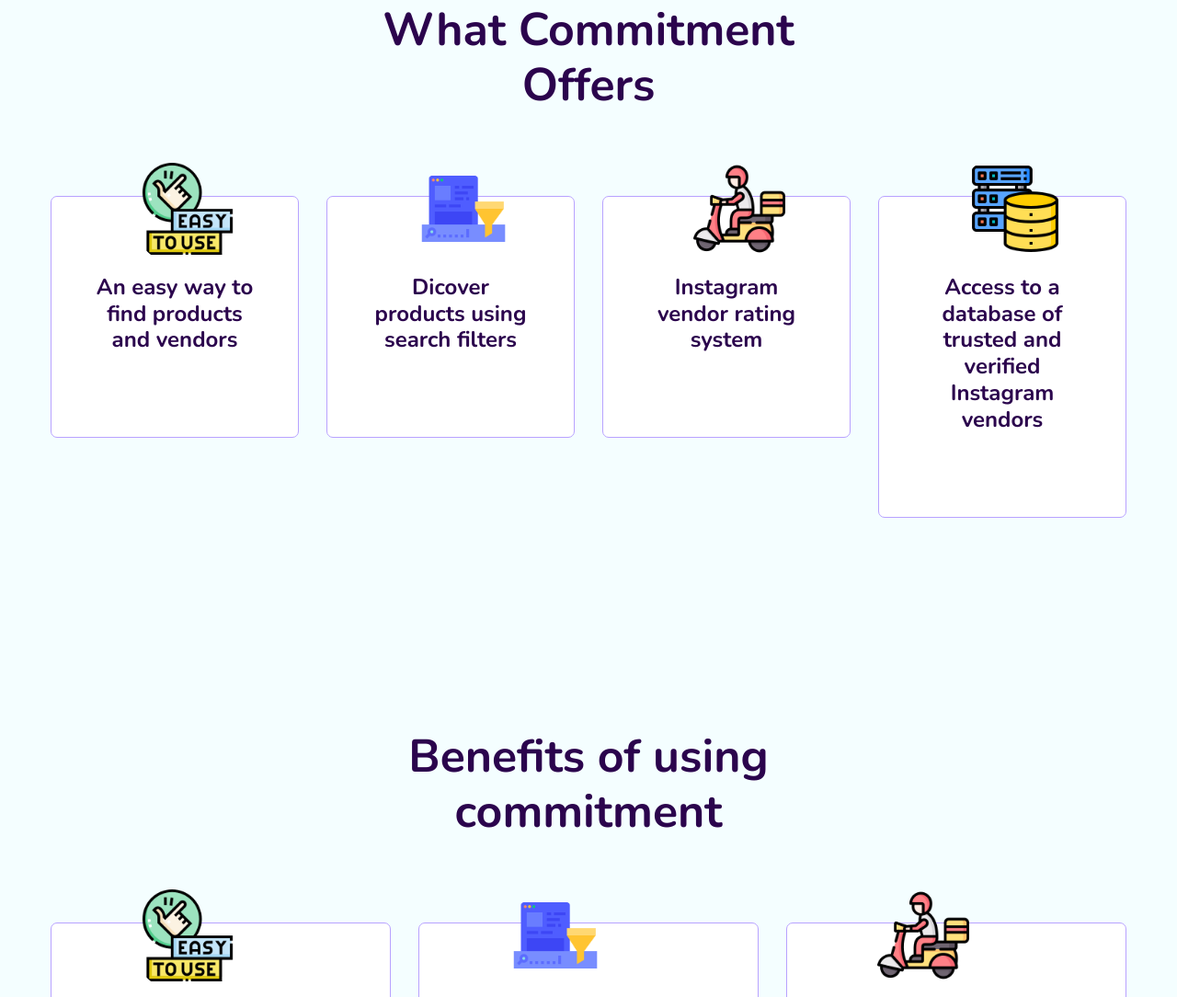
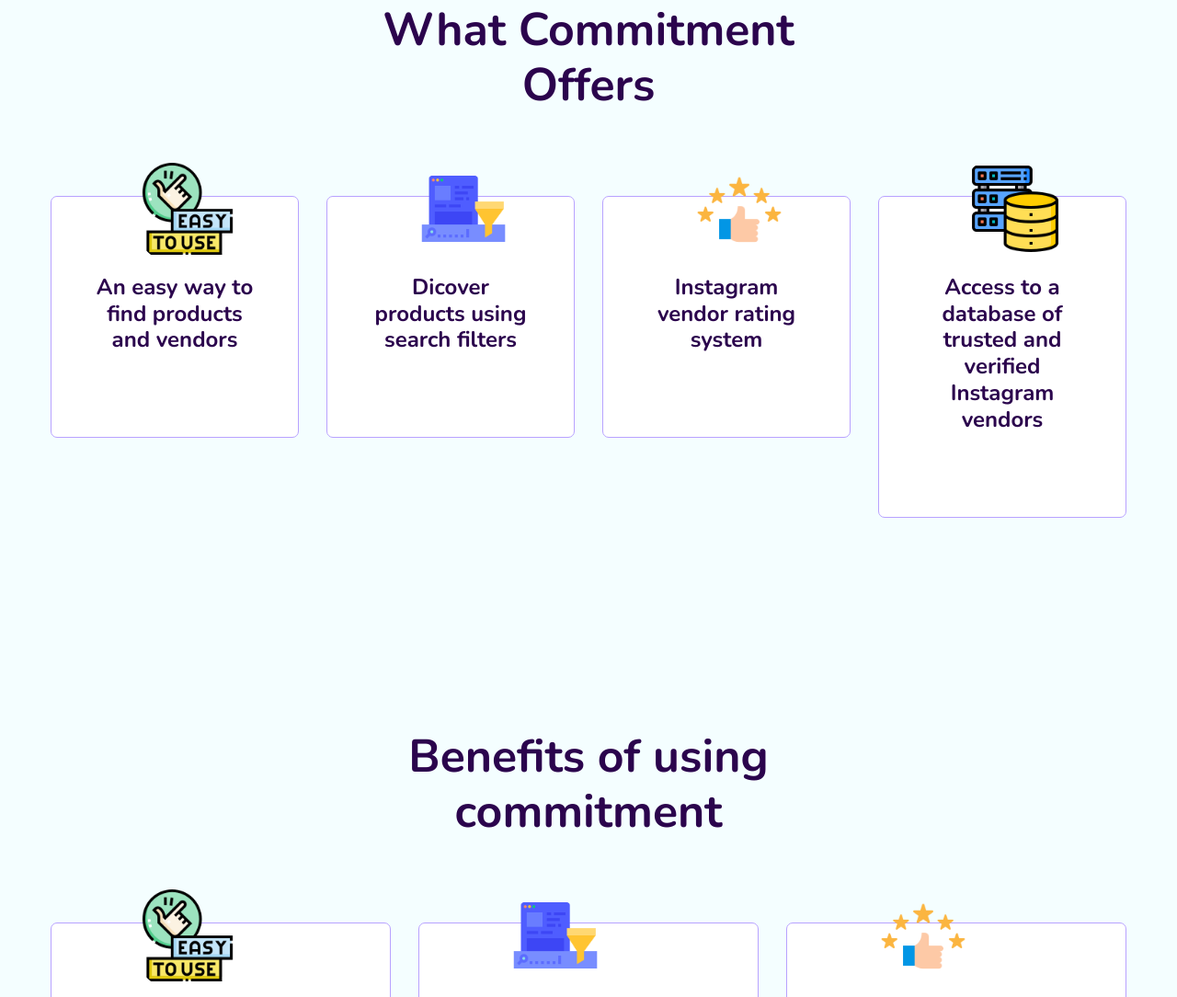
Before and after one commit to manglide/commitment-website, a plain HTML site: page custom.html in a window 1280 px wide. Shown: the part 1596-2680 px from the top of the page at 92% size. Drawn offline with nearby package versions, Linux system fonts and the light colour scheme.

Commit message:
Editing Texts.....................

```diff
--- a/custom.html
+++ b/custom.html
@@ -117,7 +117,7 @@
                 background-size: 100px 100px;
             }
             #circleText9 {
-                background: url('assets/flaticon/delivery-man.png') center;
+                background: url('assets/flaticon/rate.png') center;
                 background-repeat: no-repeat;
                 background-size: 100px 100px;
             }
```
Also changed, not shown: assets/flaticon/rate.png (added).
